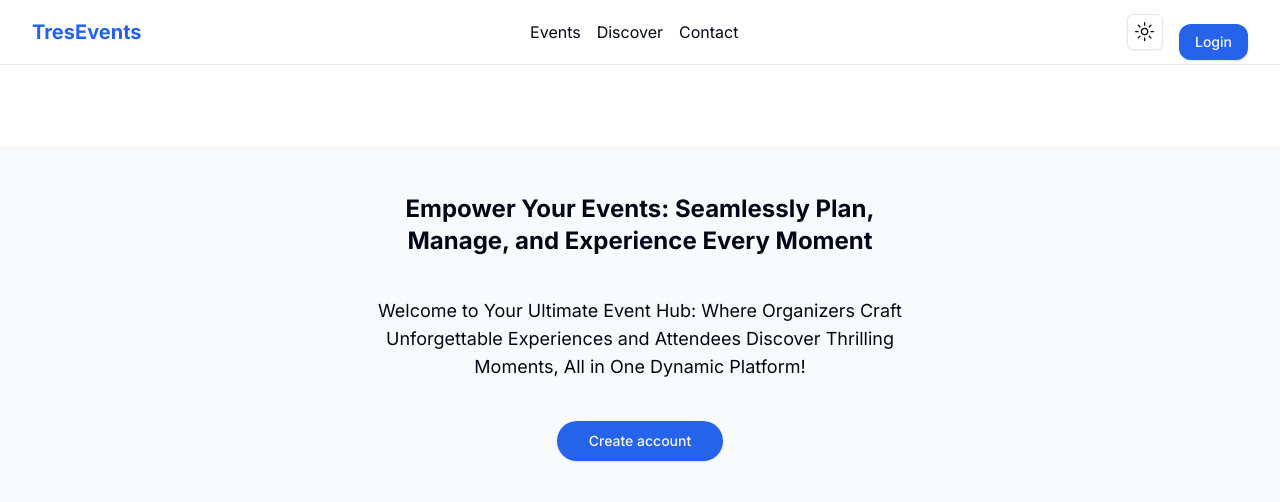
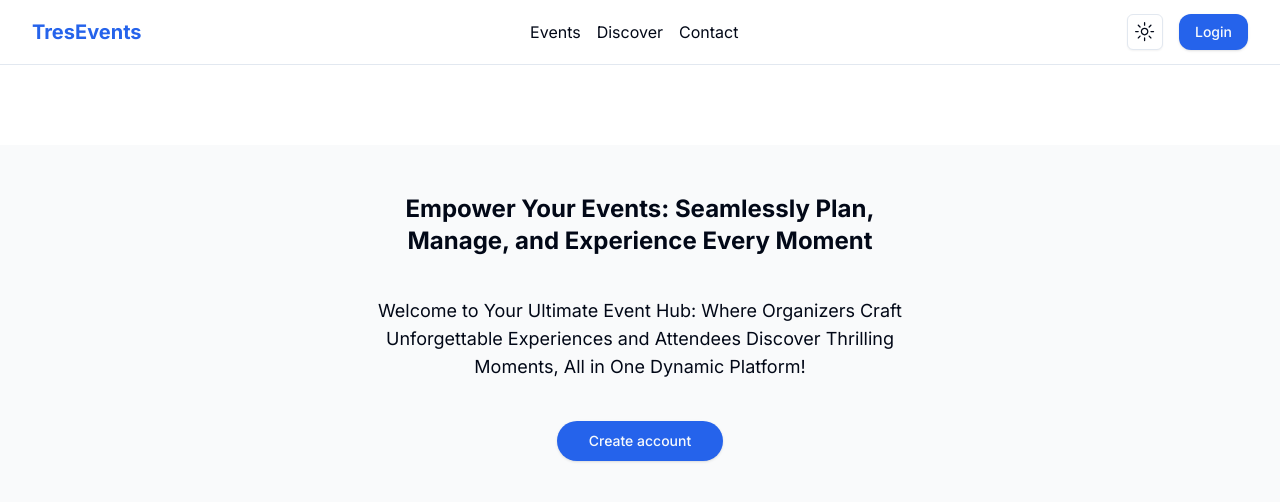
Before and after one commit to TresorRw/event-web-fe, a Next.js app: page / in a window 1280 px wide. Shown: the top 502 px of the page. Built offline with nearby package versions, Linux system fonts and the light colour scheme.

Commit message:
Fixed margin top on header login button

```diff
--- a/components/ui/header-drawer.tsx
+++ b/components/ui/header-drawer.tsx
@@ -59,11 +59,11 @@ const MenuDrawer = ({
           </Link>
           {isAuthenticated ? (
             <Link href="/in/profile">
-              <Button className="rounded-xl dark:text-white">Profile</Button>
+              <Button className="rounded dark:text-white mt-5">Profile</Button>
             </Link>
           ) : (
             <Link href={"/signin"}>
-              <Button className="rounded-xl dark:text-white">Login</Button>
+              <Button className="rounded dark:text-white mt-5">Login</Button>
             </Link>
           )}
         </div>
--- a/components/ui/header.tsx
+++ b/components/ui/header.tsx
@@ -52,15 +52,11 @@ const Header = () => {
             <ModeToggle />
             {isAuthenticated ? (
               <Link href="/in/profile">
-                <Button className="rounded-xl dark:text-white mt-5">
-                  Profile
-                </Button>
+                <Button className="rounded-xl dark:text-white">Profile</Button>
               </Link>
             ) : (
               <Link href={"/signin"}>
-                <Button className="rounded-xl dark:text-white mt-5">
-                  Login
-                </Button>
+                <Button className="rounded-xl dark:text-white">Login</Button>
               </Link>
             )}
           </div>
```
